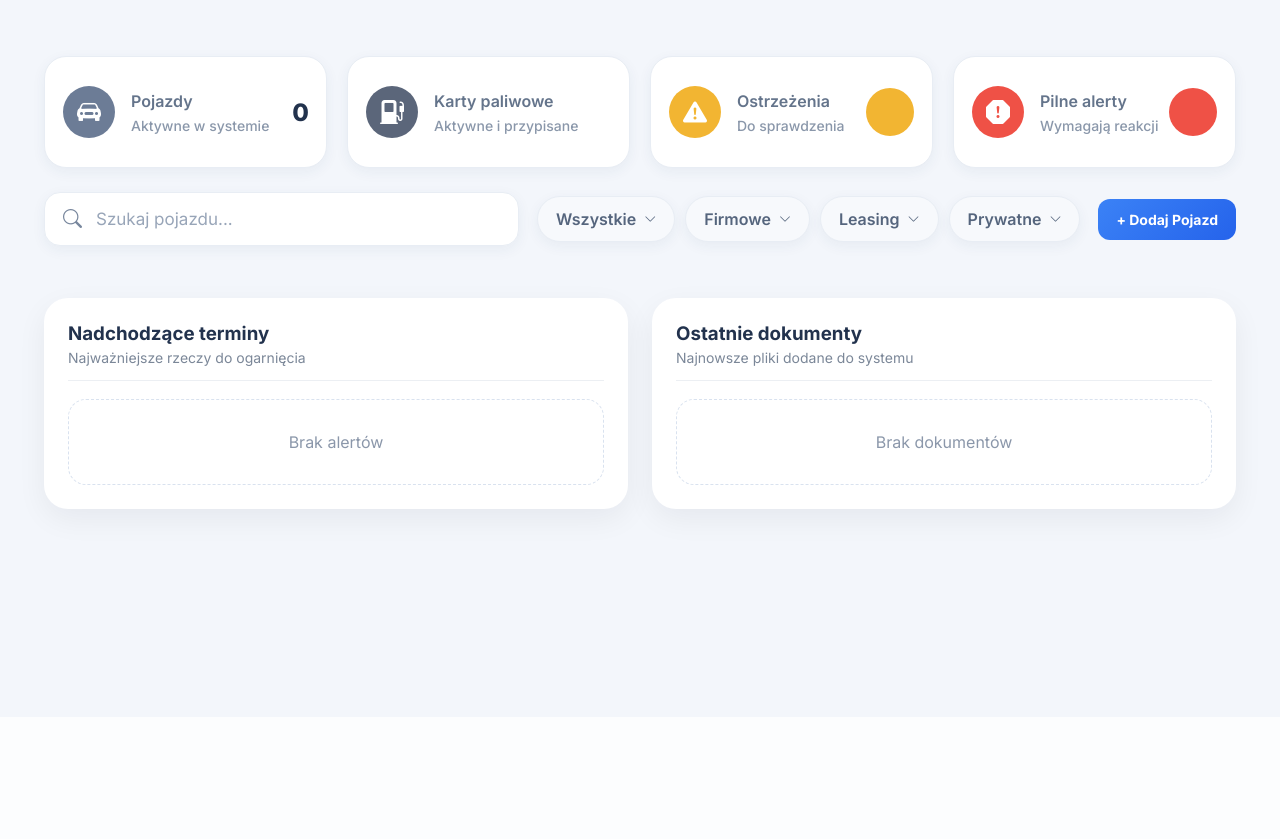
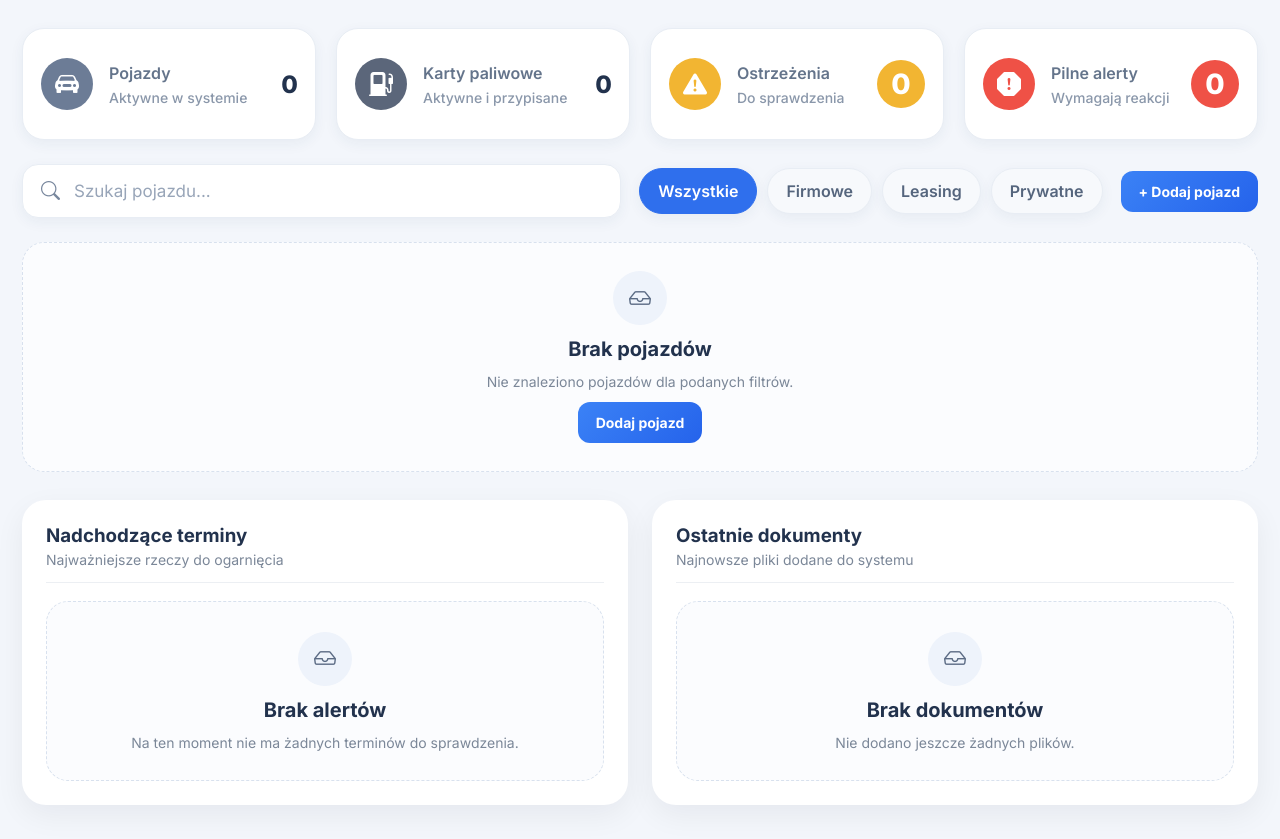
Before and after one commit to jczaja51/fleet, a Flask app: page / in a window 1280 px wide. Shown: the part 83-922 px from the top of the page. Before the commit the page ends 611 px from the top, so only its background shows below. Run offline with Flask 3, Linux system fonts and the light colour scheme; data that the repository does not hold is empty.

Commit message:
dodanie wyszukiwania i filtrow

```diff
--- a/app/main/routes.py
+++ b/app/main/routes.py
@@ -1,4 +1,6 @@
-from flask import Blueprint, render_template
+from flask import Blueprint, render_template, request
+from sqlalchemy import or_
+
 from app.models import Vehicle, Alert, FuelCard, VehicleDocument
 from app.services.alert_service import refresh_all_alerts
 from app.utils import calculate_status
@@ -6,24 +8,88 @@ from app.utils import calculate_status
 main_bp = Blueprint("main", __name__)
 
 
+def normalize_vehicle_type(value: str | None) -> str:
+    if not value:
+        return ""
+
+    value = value.strip().lower()
+
+    mapping = {
+        "firmowe": "firmowe",
+        "firmowy": "firmowe",
+        "leasing": "leasing",
+        "leasingowe": "leasing",
+        "leasingowy": "leasing",
+        "prywatne": "prywatne",
+        "prywatny": "prywatne",
+    }
+
+    return mapping.get(value, value)
+
+
 @main_bp.route("/")
 def dashboard():
     refresh_all_alerts()
 
-    vehicles = Vehicle.query.order_by(Vehicle.id.desc()).all()
+    q = request.args.get("q", "").strip()
+    selected_type = normalize_vehicle_type(request.args.get("type"))
+
+    vehicles_query = Vehicle.query.order_by(Vehicle.id.desc())
+
+    if q:
+        vehicles_query = vehicles_query.filter(
+            or_(
+                Vehicle.name.ilike(f"%{q}%"),
+                Vehicle.registration.ilike(f"%{q}%"),
+            )
+        )
+
+    if selected_type:
+        if selected_type == "firmowe":
+            vehicles_query = vehicles_query.filter(
+                or_(
+                    Vehicle.type.ilike("%firmowe%"),
+                    Vehicle.type.ilike("%firmowy%"),
+                )
+            )
+        elif selected_type == "leasing":
+            vehicles_query = vehicles_query.filter(
+                or_(
+                    Vehicle.type.ilike("%leasing%"),
+                    Vehicle.type.ilike("%leasingowe%"),
+                    Vehicle.type.ilike("%leasingowy%"),
+                )
+            )
+        elif selected_type == "prywatne":
+            vehicles_query = vehicles_query.filter(
+                or_(
+                    Vehicle.type.ilike("%prywatne%"),
+                    Vehicle.type.ilike("%prywatny%"),
+                )
+            )
+        else:
+            vehicles_query = vehicles_query.filter(Vehicle.type.ilike(f"%{selected_type}%"))
+
+    vehicles = vehicles_query.all()
+
     alerts = Alert.query.order_by(Alert.date.asc()).all()
     fuel_cards = FuelCard.query.all()
-    latest_documents = VehicleDocument.query.order_by(VehicleDocument.created_at.desc()).limit(5).all()
+    latest_documents = (
+        VehicleDocument.query
+        .order_by(VehicleDocument.created_at.desc())
+        .limit(5)
+        .all()
+    )
 
     for vehicle in vehicles:
         vehicle.oc_status = calculate_status(vehicle.oc_date)
         vehicle.inspection_status = calculate_status(vehicle.inspection_date)
 
     stats = {
-        "total_vehicles": len(vehicles),
-        "total_fuel_cards": len(fuel_cards),
-        "warning_count": Alert.query.filter_by(level="warning").count(),
-        "danger_count": Alert.query.filter_by(level="danger").count(),
+        "total_vehicles": Vehicle.query.count(),
+        "fuel_cards": FuelCard.query.count(),
+        "warning_alerts": Alert.query.filter_by(level="warning").count(),
+        "danger_alerts": Alert.query.filter_by(level="danger").count(),
     }
 
     return render_template(
@@ -32,4 +98,8 @@ def dashboard():
         alerts=alerts[:6],
         latest_documents=latest_documents,
         stats=stats,
+        filters={
+            "q": q,
+            "type": selected_type,
+        },
     )
--- a/app/static/css/components/chips.css
+++ b/app/static/css/components/chips.css
@@ -9,27 +9,40 @@
     font-weight: 600;
     display: inline-flex;
     align-items: center;
+    justify-content: center;
     gap: 8px;
     cursor: pointer;
     box-shadow: var(--shadow-sm);
+    text-decoration: none;
+    transition: 0.2s ease;
 }
 
-.filter-chip i {
-    font-size: 12px;
+.filter-chip:hover {
+    background: #eef3fb;
+    color: #32445f;
+}
+
+.filter-chip.active {
+    background: #2f6fed;
+    border-color: #2f6fed;
+    color: #fff;
 }
 
 .vehicle-type-chip {
     display: inline-flex;
     align-items: center;
     justify-content: center;
-    min-height: 30px;
+    min-height: 32px;
     padding: 0 12px;
     border-radius: 999px;
     background: #eef3fb;
-    color: #5e6c82;
-    font-size: 13px;
-    font-weight: 700;
+    color: #40506a;
+    font-size: 12px;
+    font-weight: 800;
     white-space: nowrap;
+    flex-shrink: 0;
+    position: relative;
+    z-index: 2;
 }
 
 .plate-chip {
@@ -62,7 +75,7 @@
 
 .filters-row {
     display: grid;
-    grid-template-columns: 1.35fr auto auto;
+    grid-template-columns: minmax(280px, 1.4fr) auto auto;
     gap: 18px;
     align-items: center;
     margin-bottom: 24px;
@@ -72,4 +85,5 @@
     display: flex;
     align-items: center;
     gap: 10px;
+    flex-wrap: wrap;
 }
--- a/app/static/css/components/empty-states.css
+++ b/app/static/css/components/empty-states.css
@@ -1,15 +1,6 @@
 .empty-state {
     text-align: center;
     padding: 30px 10px;
-}
-
-.empty-state-card {
-    background: #ffffff;
-    border: 1px dashed #d9e2ef;
-    border-radius: 18px;
-    padding: 32px;
-    text-align: center;
-    color: #8b97aa;
 }
 
 .empty-box {
@@ -36,3 +27,42 @@
     background: linear-gradient(180deg, #edf3fa 0%, #e4ecf6 100%);
     font-weight: 600;
 }
+
+.empty-state-card {
+    min-height: 180px;
+    border: 1px dashed #d8e1ee;
+    border-radius: 22px;
+    background: #fbfcfe;
+    padding: 28px;
+    display: flex;
+    flex-direction: column;
+    align-items: center;
+    justify-content: center;
+    gap: 12px;
+    text-align: center;
+}
+
+.empty-state-icon {
+    width: 54px;
+    height: 54px;
+    border-radius: 50%;
+    background: #eef3fb;
+    color: #5b6b84;
+    display: inline-flex;
+    align-items: center;
+    justify-content: center;
+    font-size: 22px;
+}
+
+.empty-state-card h3 {
+    margin: 0;
+    font-size: 20px;
+    color: #22324d;
+}
+
+.empty-state-card p {
+    margin: 0;
+    max-width: 420px;
+    color: #7b8798;
+    font-size: 14px;
+}
--- a/app/static/css/pages/vehicles.css
+++ b/app/static/css/pages/vehicles.css
@@ -1,8 +1,24 @@
 .vehicles-grid {
     display: grid;
-    grid-template-columns: repeat(2, minmax(0, 1fr));
-    gap: 22px;
-    margin-bottom: 26px;
+    grid-template-columns: repeat(auto-fill, minmax(520px, 1fr));
+    gap: 24px;
+}
+
+.vehicle-topline {
+    display: flex;
+    align-items: flex-start;
+    justify-content: space-between;
+    gap: 12px;
+    margin-bottom: 14px;
+}
+
+.vehicle-topline h3 {
+    margin: 0;
+    font-size: 18px;
+    line-height: 1.1;
+    letter-spacing: -0.03em;
+    flex: 1;
+    min-width: 0;
 }
 
 .vehicle-card-link {
@@ -69,18 +85,6 @@
     letter-spacing: -0.03em;
 }
 
-.vehicle-topline {
-    display: flex;
-    align-items: flex-start;
-    justify-content: space-between;
-    gap: 12px;
-    margin-bottom: 12px;
-}
-
-.vehicle-topline h3 {
-    margin: 0;
-}
-
 .vehicle-divider {
     height: 1px;
     background: #ebeff5;
--- a/app/templates/main/dashboard.html
+++ b/app/templates/main/dashboard.html
@@ -2,15 +2,25 @@
 {% block title %}Fleet Lite – Dashboard{% endblock %}
 
 {% block content %}
-<main class="page-wrap">
     {% include "partials/stats_cards.html" %}
     {% include "partials/filters_bar.html" %}
 
+    {% if vehicles %}
         <section class="vehicles-grid">
             {% for vehicle in vehicles %}
                 {% include "partials/vehicle_card.html" %}
             {% endfor %}
         </section>
+    {% else %}
+        {% with
+            title="Brak pojazdów",
+            text="Nie znaleziono pojazdów dla podanych filtrów.",
+            action_url=url_for('vehicles.add_vehicle'),
+            action_label="Dodaj pojazd"
+        %}
+            {% include "partials/empty_state.html" %}
+        {% endwith %}
+    {% endif %}
 
     <section class="dashboard-bottom-grid">
         <div class="dashboard-panel">
@@ -24,23 +34,18 @@
             {% if alerts %}
                 <div class="alert-list">
                     {% for alert in alerts %}
-                    <div class="alert-row">
-                        <div class="alert-row-left">
-                            {% if alert.level == "danger" %}
-                                <span class="alert-icon danger">!</span>
-                            {% else %}
-                                <span class="alert-icon warning">!</span>
-                            {% endif %}
-                            <span>{{ alert.label }}</span>
-                        </div>
-                        <div class="alert-row-date">
-                            {{ alert.date.strftime('%d.%m.%Y') if alert.date else '-' }}
-                        </div>
-                    </div>
+                        {% include "partials/alert_row.html" %}
                     {% endfor %}
                 </div>
             {% else %}
-            <div class="empty-state-card">Brak alertów</div>
+                {% with
+                    title="Brak alertów",
+                    text="Na ten moment nie ma żadnych terminów do sprawdzenia.",
+                    action_url=None,
+                    action_label=None
+                %}
+                    {% include "partials/empty_state.html" %}
+                {% endwith %}
             {% endif %}
         </div>
 
@@ -54,28 +59,20 @@
 
             {% if latest_documents %}
                 <div class="doc-list">
-                {% for doc in latest_documents %}
-                    <div class="doc-row">
-                        <div class="doc-row-left">
-                            <div class="doc-icon">📄</div>
-                            <div>
-                                <div class="doc-name">{{ doc.name }}</div>
-                                <div class="doc-meta">
-                                    {{ doc.vehicle.name }} ({{ doc.vehicle.registration }})
-                                </div>
-                            </div>
-                        </div>
-                        <div class="doc-row-date">
-                            {{ doc.created_at.strftime('%d.%m.%Y') if doc.created_at else '-' }}
-                        </div>
-                    </div>
+                    {% for document in latest_documents %}
+                        {% include "partials/document_row.html" %}
                     {% endfor %}
                 </div>
             {% else %}
-            <div class="empty-state-card">Brak dokumentów</div>
+                {% with
+                    title="Brak dokumentów",
+                    text="Nie dodano jeszcze żadnych plików.",
+                    action_url=None,
+                    action_label=None
+                %}
+                    {% include "partials/empty_state.html" %}
+                {% endwith %}
             {% endif %}
         </div>
     </section>
-
-</main>
 {% endblock %}
--- a/app/templates/partials/empty_state.html
+++ b/app/templates/partials/empty_state.html
@@ -0,0 +1,14 @@
+<div class="empty-state-card">
+    <div class="empty-state-icon">
+        <i class="bi bi-inbox"></i>
+    </div>
+
+    <h3>{{ title }}</h3>
+    <p>{{ text }}</p>
+
+    {% if action_url and action_label %}
+        <a href="{{ action_url }}" class="btn-primary">
+            {{ action_label }}
+        </a>
+    {% endif %}
+</div>
--- a/app/templates/partials/filters_bar.html
+++ b/app/templates/partials/filters_bar.html
@@ -1,17 +1,45 @@
 <section class="filters-row">
-    <div class="search-box">
+    <form method="GET" action="{{ url_for('main.dashboard') }}" class="search-box">
         <i class="bi bi-search"></i>
-        <input type="text" placeholder="Szukaj pojazdu..." />
-    </div>
+        <input
+            type="text"
+            name="q"
+            value="{{ filters.q if filters else request.args.get('q', '') }}"
+            placeholder="Szukaj pojazdu..."
+        />
+    </form>
 
     <div class="filters-group">
-        <button class="filter-chip">Wszystkie <i class="bi bi-chevron-down"></i></button>
-        <button class="filter-chip">Firmowe <i class="bi bi-chevron-down"></i></button>
-        <button class="filter-chip">Leasing <i class="bi bi-chevron-down"></i></button>
-        <button class="filter-chip">Prywatne <i class="bi bi-chevron-down"></i></button>
+        <a
+            href="{{ url_for('main.dashboard', q=filters.q if filters else request.args.get('q', '')) }}"
+            class="filter-chip {% if not (filters.type if filters else request.args.get('type')) %}active{% endif %}"
+        >
+            Wszystkie
+        </a>
+
+        <a
+            href="{{ url_for('main.dashboard', type='firmowe', q=filters.q if filters else request.args.get('q', '')) }}"
+            class="filter-chip {% if (filters.type if filters else request.args.get('type')) == 'firmowe' %}active{% endif %}"
+        >
+            Firmowe
+        </a>
+
+        <a
+            href="{{ url_for('main.dashboard', type='leasing', q=filters.q if filters else request.args.get('q', '')) }}"
+            class="filter-chip {% if (filters.type if filters else request.args.get('type')) == 'leasing' %}active{% endif %}"
+        >
+            Leasing
+        </a>
+
+        <a
+            href="{{ url_for('main.dashboard', type='prywatne', q=filters.q if filters else request.args.get('q', '')) }}"
+            class="filter-chip {% if (filters.type if filters else request.args.get('type')) == 'prywatne' %}active{% endif %}"
+        >
+            Prywatne
+        </a>
     </div>
 
     <a href="{{ url_for('vehicles.add_vehicle') }}" class="btn-primary">
-        + Dodaj Pojazd
+        + Dodaj pojazd
     </a>
 </section>
--- a/app/templates/partials/navbar.html
+++ b/app/templates/partials/navbar.html
@@ -1,16 +1,34 @@
 <header class="topbar">
     <div class="topbar-inner">
-        <div class="brand">
+        <a href="{{ url_for('main.dashboard') }}" class="brand brand-link">
             <div class="brand-icon">
                 <i class="bi bi-car-front-fill"></i>
             </div>
             <div class="brand-text">Fleet Lite</div>
-        </div>
+        </a>
 
         <nav class="main-nav">
-            <a href="/" class="active">Pojazdy</a>
-            <a href="{{ url_for('maintenance.list_tasks') }}">Serwis</a>
-            <a href="{{ url_for('fuel_cards.list_cards') }}">Karty paliwowe</a>
+            <a
+                href="{{ url_for('main.dashboard') }}"
+                class="{% if request.endpoint == 'main.dashboard' %}active{% endif %}"
+            >
+                Pojazdy
+            </a>
+
+            <a
+                href="{{ url_for('maintenance.list_tasks') }}"
+                class="{% if request.endpoint and request.endpoint.startswith('maintenance.') %}active{% endif %}"
+            >
+                Serwis
+            </a>
+
+            <a
+                href="{{ url_for('fuel_cards.list_cards') }}"
+                class="{% if request.endpoint and request.endpoint.startswith('fuel_cards.') %}active{% endif %}"
+            >
+                Karty paliwowe
+            </a>
+
             <a href="#">Koszty</a>
             <a href="#">Alerty</a>
         </nav>
```
Also changed, not shown: app/templates/partials/alert_row.html (+12 -5 lines), app/templates/partials/document_row.html (+16 -5 lines), app/templates/partials/vehicle_card.html (+11 -2 lines). Lines whose indentation alone changed are shown as unchanged.
